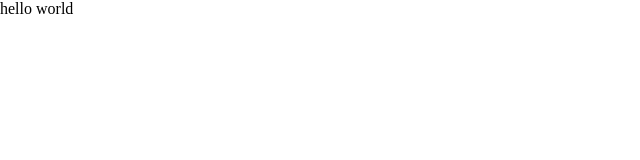
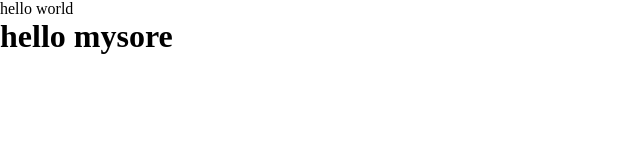
Before and after one commit to indira1987/project-1, a plain HTML site: page index.html in a window 1280 px wide. Shown: the whole page, without its empty margins (0-640 px from the left). Drawn offline with Linux system fonts and the light colour scheme.

```diff
--- a/index.html
+++ b/index.html
@@ -9,7 +9,7 @@
 </head>
 <body>
     <p>hello world</p>
-
+<h1>hello mysore</h1>
 
 </body>
 </html>
```
